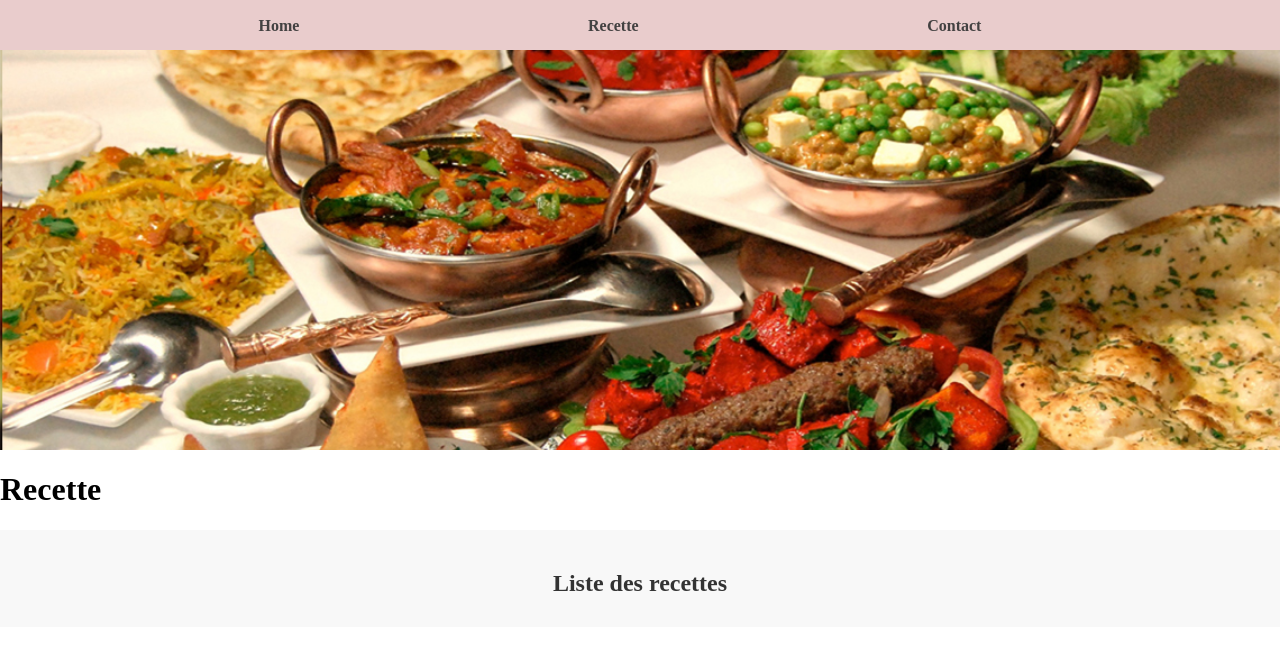
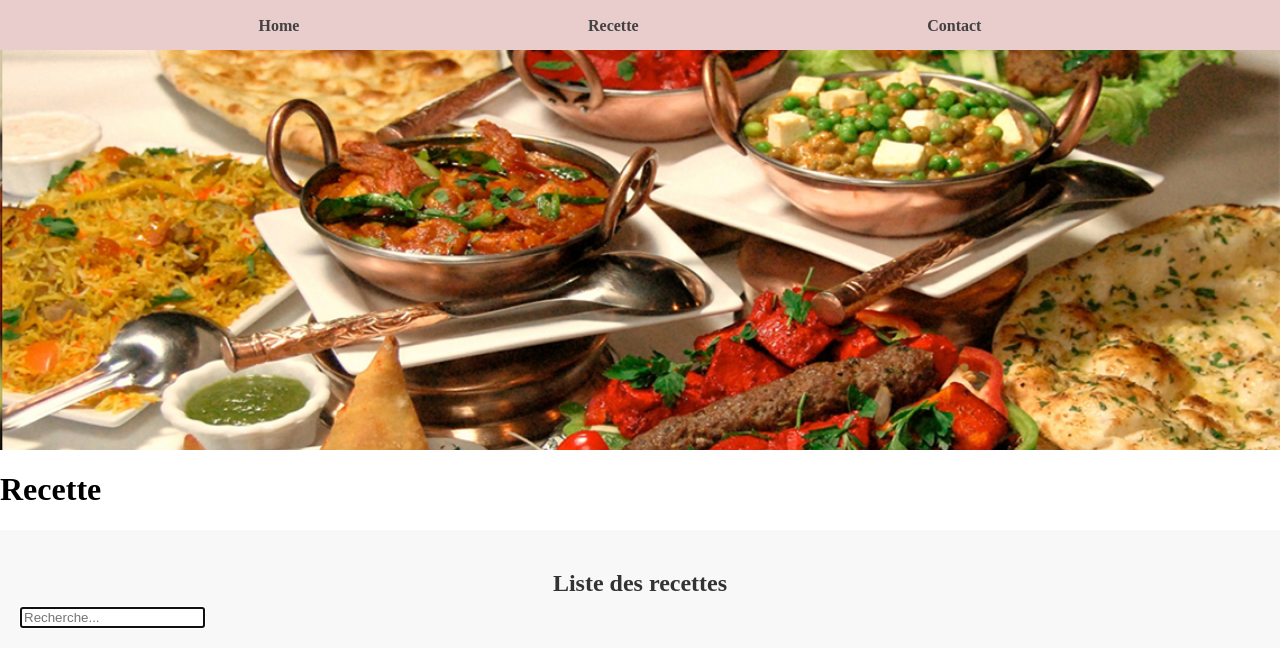
Before and after one commit to kenza17-urc/khamm, a React (Vite) app: page / in a window 1280 px wide. Shown: the top 666 px of the page. Built offline with nearby package versions, Linux system fonts and the light colour scheme.

Commit message:
searchBar filter lists

```diff
--- a/src/component/Recette/RecipeList.tsx
+++ b/src/component/Recette/RecipeList.tsx
@@ -1,22 +1,39 @@
 import { Link } from "react-router-dom";
 import { useRecette } from "../../lib/contexts/recetteContext";
 import { Recette } from "../../lib/models/recette";
+import { useState } from "react";
 import './RecipeList.css'
+import SearchBar from "../SearchFilter/SearchBar";
+
 
 const RecipeList = () => {
+  const [termSearch, setTermSearch] = useState<string>("");
+
+  const handleSearch = (searchTerm: string) => {
+    console.log(`Searching for ${searchTerm}`);
+    setTermSearch(searchTerm)
+  }
+
   const { recettes } = useRecette();
 
   return (
     <div className="recipe-list-container">
       <h2 className="recipe-list-heading">Liste des recettes</h2>
+      <SearchBar onSearch={handleSearch} />
       <div className="recipe-list">
-        {recettes.map((recette: Recette) => (
-          <Link to={"recette/"+ recette.id} key={recette.id} className="recipe-card">
-            <img className="recipe-image" src={recette.image} alt={recette.titre} />
-            <h3 className="recipe-title">{recette.titre}</h3>
-            <p className="recipe-description">{recette.description}</p>
-          </Link>
-        ))}
+        {
+          recettes.filter((recette: Recette) => {
+            return recette.titre.toLowerCase().includes(termSearch.toLowerCase());
+          }).map((recette: Recette) => {
+            return (
+              <Link to={"recette/" + recette.id} key={recette.id} className="recipe-card">
+                <img className="recipe-image" src={recette.image} alt={recette.titre} />
+                <h3 className="recipe-title">{recette.titre}</h3>
+                <p className="recipe-description">{recette.description}</p>
+              </Link>
+            )
+          })
+        }
       </div>
     </div>
   );
--- a/src/component/SearchFilter/SearchBar.tsx
+++ b/src/component/SearchFilter/SearchBar.tsx
@@ -1,27 +1,37 @@
-import React, { useState } from 'react';
+import React, { useEffect, useRef, useState } from 'react';
 
 interface SearchBarProps {
     onSearch: (searchTerm: string) => void;
 }
 
-const SearchBar = ({ onSearch }:SearchBarProps) => {
+const SearchBar = ({ onSearch }: SearchBarProps) => {
 
-    const [searchTerm, setSearchTerm] = useState<string>("");
+    const [searchTerm, setSearchTerm] = useState('');
+    const inputRef = useRef<HTMLInputElement | null>(null);
+
+
+    useEffect(() => {
+       if(inputRef.current) {
+           inputRef.current.focus();
+       }
+    }, [onSearch]);
 
     const handleChange = (event: React.ChangeEvent<HTMLInputElement>) => {
         setSearchTerm(event.target.value);
-    }
-
-    const handleSubmit = (event: React.FormEvent<HTMLFormElement>) => {
-        event.preventDefault();
-        onSearch(searchTerm);
+        onSearch(event.target.value);
     }
 
     return (
-        <form onSubmit={handleSubmit}>
-            <input type="text" value={searchTerm} onChange={handleChange} placeholder="Recherche..." />
-            <input type="submit" value="Search" />
-        </form>
+        <>
+            <input
+                ref={inputRef}
+                type="text"
+                value={searchTerm}
+                onChange={handleChange}
+                placeholder="Recherche..."
+            />
+        </>
+
     )
 }
 
```
Also changed, not shown: src/component/SearchFilter/PostsSearch.tsx (deleted, +0 -36 lines).
